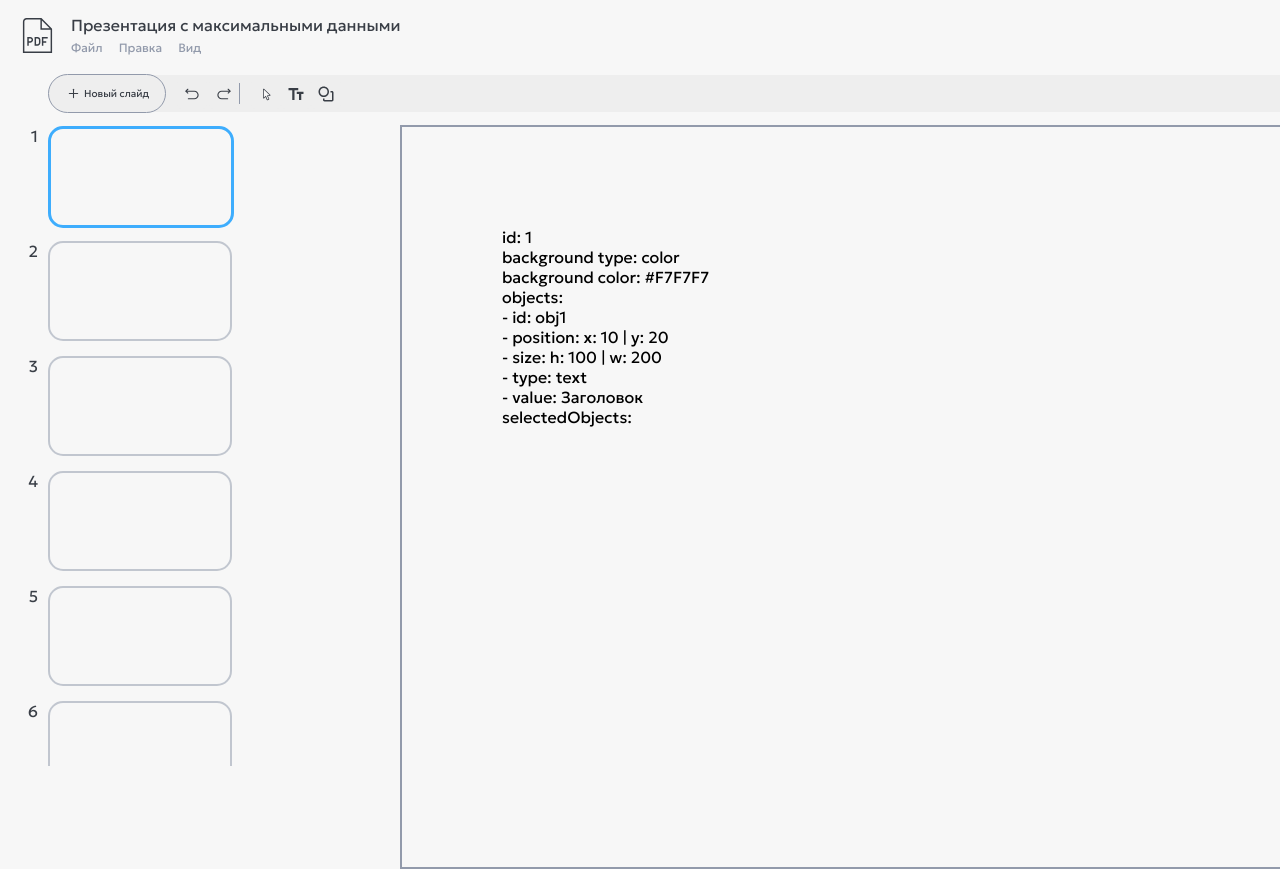
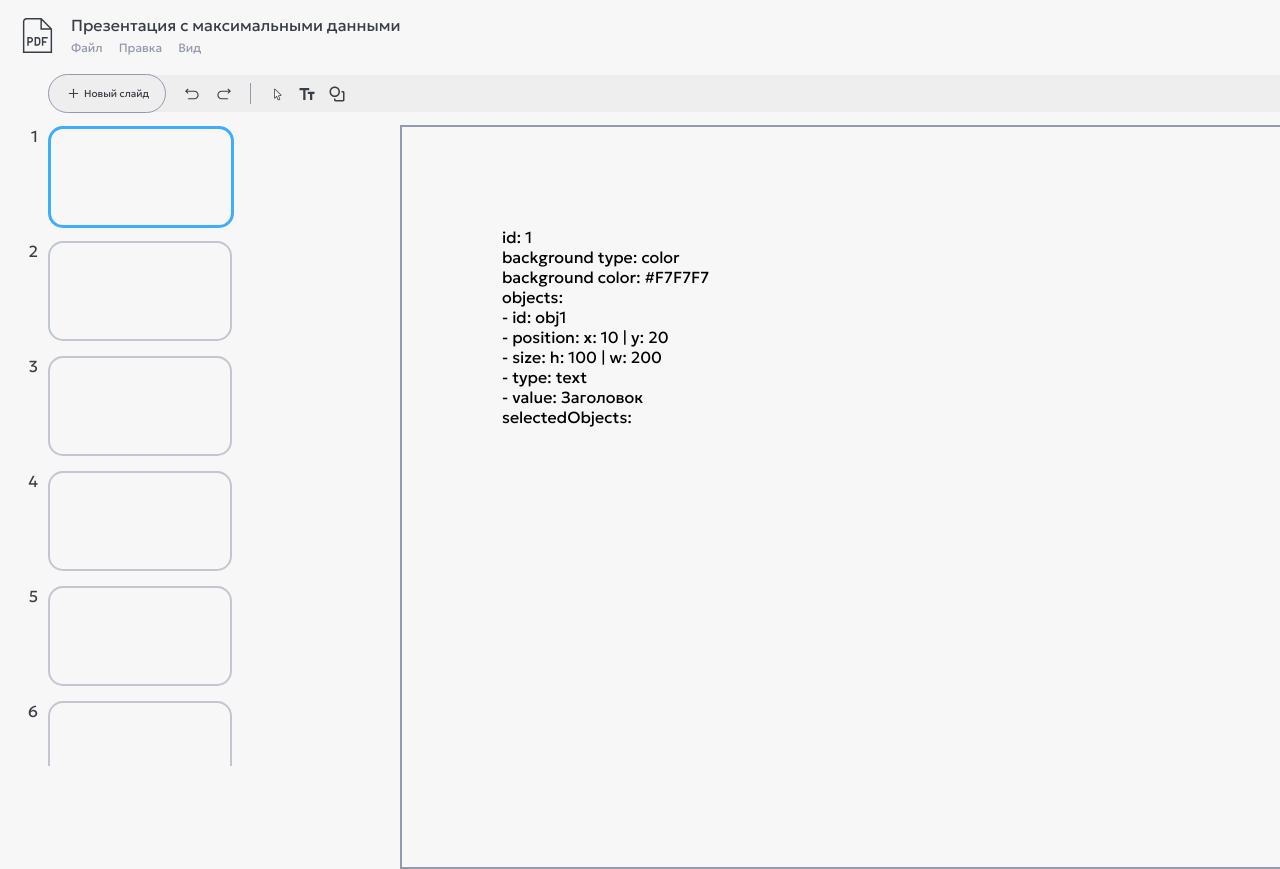
Before and after one commit to exesakreda/presentation-maker, a React (Vite) app in the folder my-vue-app/: page / in a window 1280 px wide. Shown: the top 869 px of the page. Built offline with nearby package versions, Linux system fonts and the light colour scheme.

Commit message:
исправлен toolbar

```diff
--- a/my-vue-app/src/Toolbar.tsx
+++ b/my-vue-app/src/Toolbar.tsx
@@ -17,7 +17,7 @@ function Toolbar() {
                 <div className="toolbar__redo redo button1">
                     <img src="/src/assets/redo.svg" alt="" className="redo__image"/>
                 </div>
-               <img src="/src/assets/divider.svg" alt="" className="actionbar__divider"/>
+               <img src="/src/assets/divider.svg" alt="" className="toolbar__divider"/>
 
                <div className="toolbar__cursor cursor button1">
                     <img src="/src/assets/cursor.svg" alt="" className="cursor__image"/>
```
